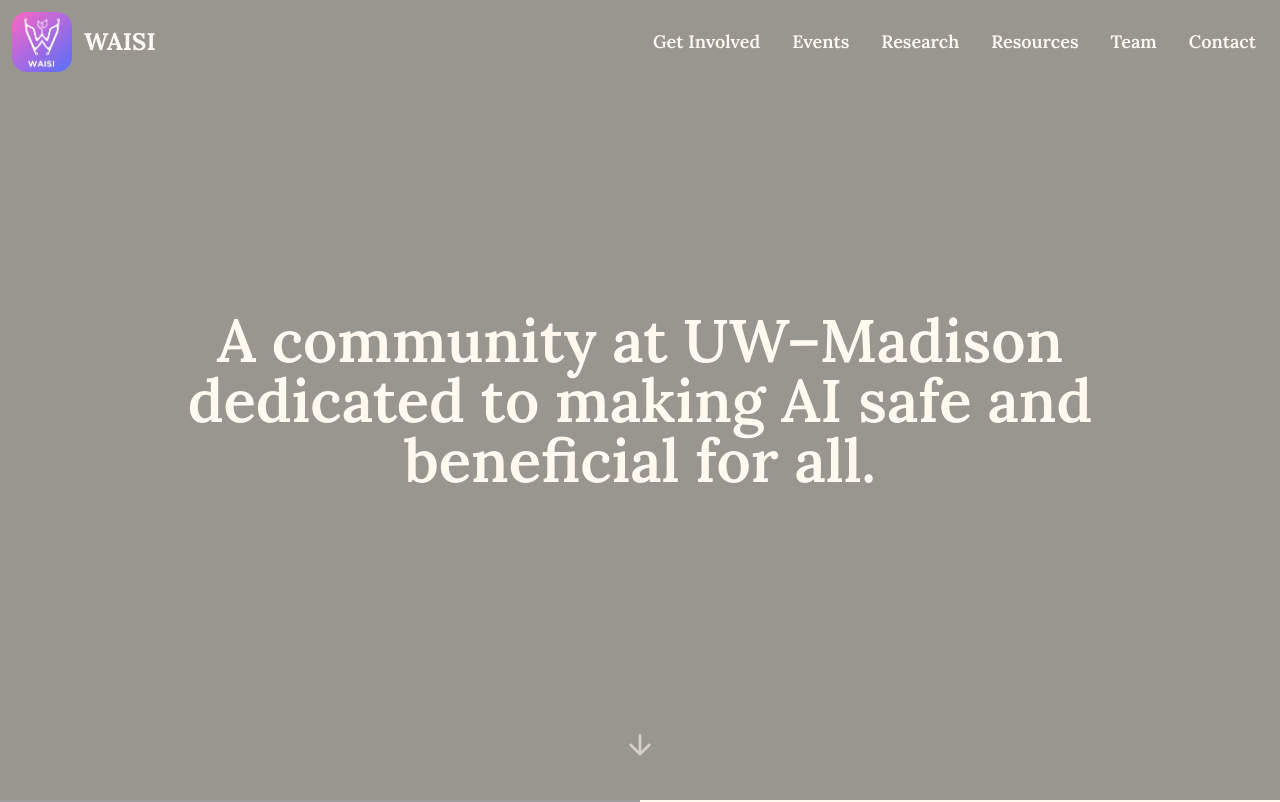
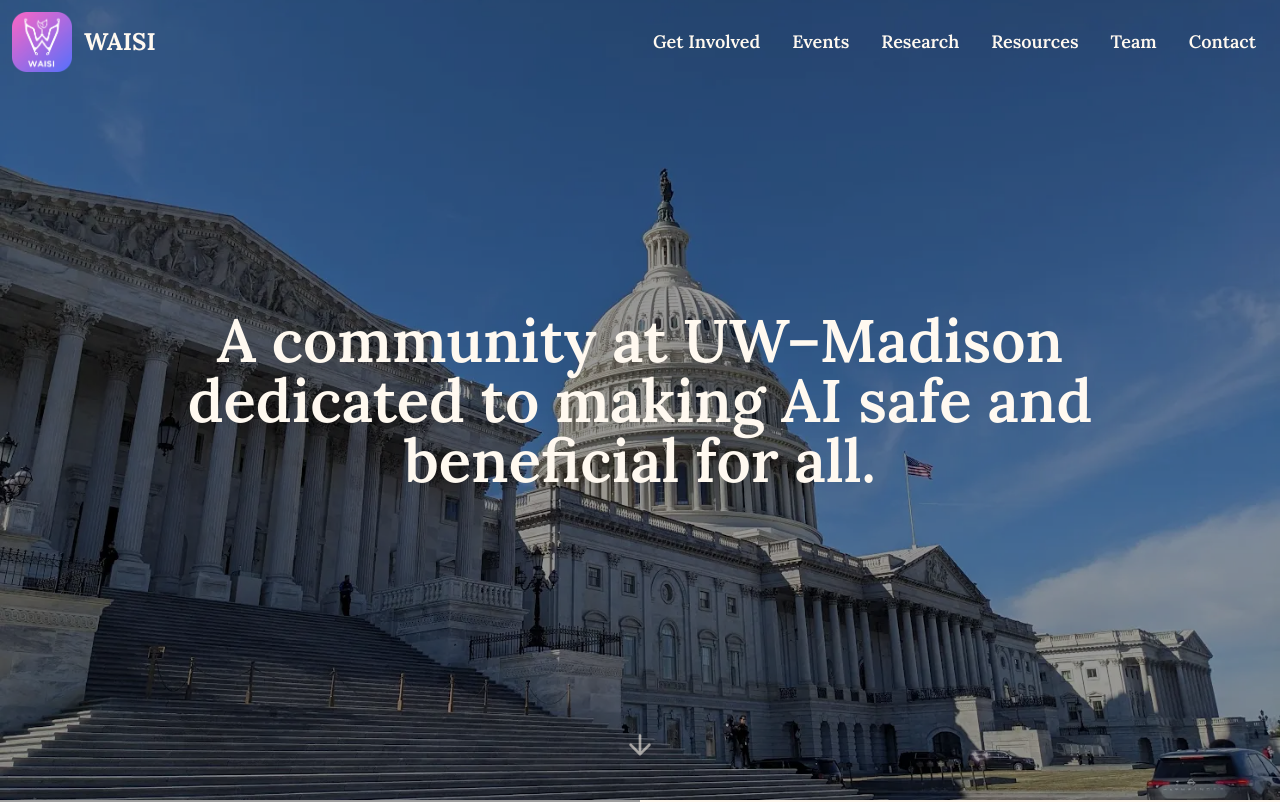
Before and after one commit to aisafetyuw/waisi.org, a Next.js app: page / in a window 1280 px wide. Shown: the top 802 px of the page. Built offline with nearby package versions, Linux system fonts and the light colour scheme; grey boxes are pictures that could not be loaded.

Commit message:
quick fix of landing

```diff
--- a/src/app/page.tsx
+++ b/src/app/page.tsx
@@ -80,11 +80,11 @@ export default function Home() {
           fill
           className="object-cover"
           priority
-          style={{ zIndex: -1 }}
+          style={{ zIndex: 0 }}
         />
         <div
           className="absolute inset-0 flex flex-col items-center justify-center"
-          style={{ backgroundColor: "rgba(0, 0, 0, 0.4)", zIndex: 0 }}
+          style={{ backgroundColor: "rgba(0, 0, 0, 0.4)", zIndex: 1 }}
         >
           <h1
             className="text-4xl md:text-6xl text-center px-8 font-semibold max-w-5xl"
```
